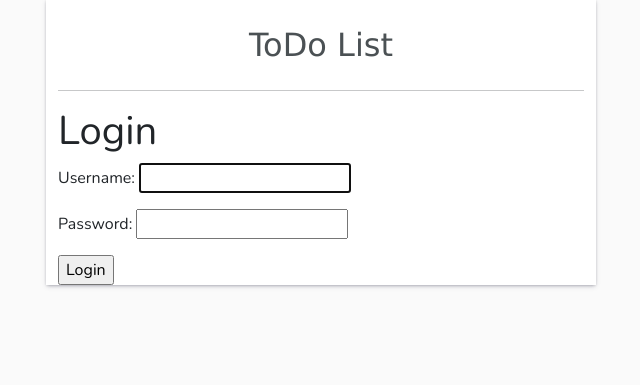
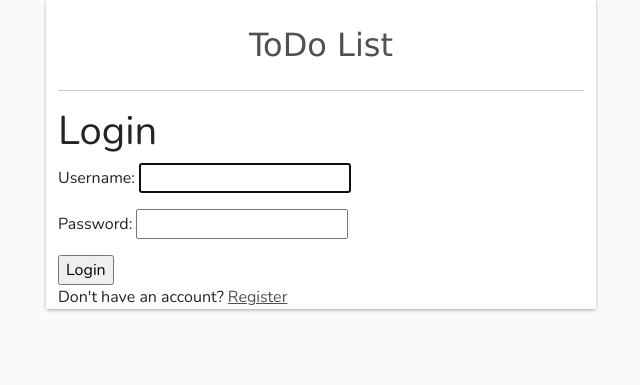
Before and after one commit to dhruv-ahuja/todo-django, a Django app: page /login in a window 1280 px wide. Shown: the part 67-452 px from the top of the page, without its empty margins (319-959 px from the left). Run offline with Django 4.2, Linux system fonts and the light colour scheme.

Commit message:
feat: add user register view

```diff
--- a/app/core/templates/core/base.html
+++ b/app/core/templates/core/base.html
@@ -33,8 +33,8 @@
         <a href="{% url 'logout' %}">Logout</a>
 
         {% else %}
-        <!-- only show this link at pages other than the login page itself -->
-        {% if not request.path == "/login" %}
+        <!-- only show this link at pages other than the login and register pages -->
+        {% if request.path != "/login" and request.path != "/register" %}
         <a href="{% url 'login' %}">Login</a>
         {% endif %}
         {% endif %}
--- a/app/core/templates/core/login.html
+++ b/app/core/templates/core/login.html
@@ -12,4 +12,6 @@
     <input type="submit" value="Login">
 </form>
 
+<p>Don't have an account? <a href="register">Register</a></p>
+
 {% endblock content %}
--- a/app/core/urls.py
+++ b/app/core/urls.py
@@ -7,6 +7,7 @@ from .views import *
 urlpatterns = [
     path("login", UserLoginView.as_view(), name="login"),
     path("logout", LogoutView.as_view(next_page="login"), name="logout"),
+    path("register", UserRegisterView.as_view(), name="register"),
     path("", TaskList.as_view(), name="tasks"),
     path("create", TaskCreate.as_view(), name="create_task"),
     path("update/<int:pk>", TaskUpdate.as_view(), name="update_task"),
--- a/app/core/views.py
+++ b/app/core/views.py
@@ -1,8 +1,8 @@
-from audioop import reverse
 from django.views.generic import ListView, CreateView, UpdateView, DeleteView
 from django.urls import reverse_lazy
 from django.contrib.auth.views import LoginView
 from django.contrib.auth.mixins import LoginRequiredMixin
+from django.contrib.auth.forms import UserCreationForm
 
 from .models import Task
 
@@ -11,9 +11,16 @@ class UserLoginView(LoginView):
     template_name = "core/login.html"
     fields = "__all__"
     redirect_authenticated_user = True
+    # success_url = reverse_lazy("tasks")
 
-    def get_success_url(self) -> str:
+    def get_success_url(self):
         return reverse_lazy("tasks")
+
+
+class UserRegisterView(CreateView):
+    template_name = "core/register.html"
+    form_class = UserCreationForm
+    success_url = reverse_lazy("login")
 
 
 class TaskList(LoginRequiredMixin, ListView):
```
Also changed, not shown: app/core/templates/core/register.html (added, +15 -0 lines).
